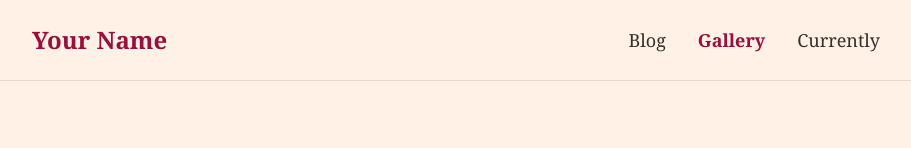
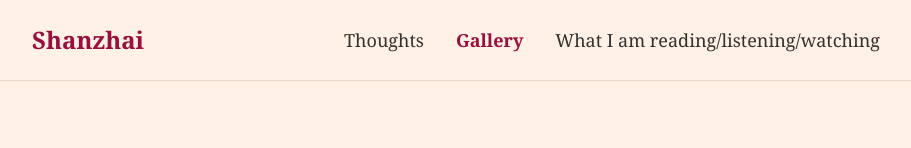
Before and after one commit to averma1010/claude_code_exp, a Next.js app in the folder website/: page /gallery in a window 1280 px wide. Shown: the top 148 px of the page, without its empty margins (184-1095 px from the left). Built offline with nearby package versions, Linux system fonts and the light colour scheme.

Commit message:
changing navigation tabs

```diff
--- a/website/components/Navigation.tsx
+++ b/website/components/Navigation.tsx
@@ -15,7 +15,7 @@ export default function Navigation() {
       <div className="max-w-4xl mx-auto px-6 py-6">
         <div className="flex items-center justify-between">
           <h1 className="text-2xl font-bold">
-            <Link href="/blog">Your Name</Link>
+            <Link href="/blog">Shanzhai</Link>
           </h1>
 
           <div className="flex gap-8">
@@ -25,7 +25,7 @@ export default function Navigation() {
                 isActive('/blog') ? 'text-ft-accent font-semibold' : 'text-ft-text'
               }`}
             >
-              Blog
+              Thoughts
             </Link>
             <Link
               href="/gallery"
@@ -41,7 +41,7 @@ export default function Navigation() {
                 isActive('/currently') ? 'text-ft-accent font-semibold' : 'text-ft-text'
               }`}
             >
-              Currently
+              What I am reading/listening/watching
             </Link>
           </div>
         </div>
```
